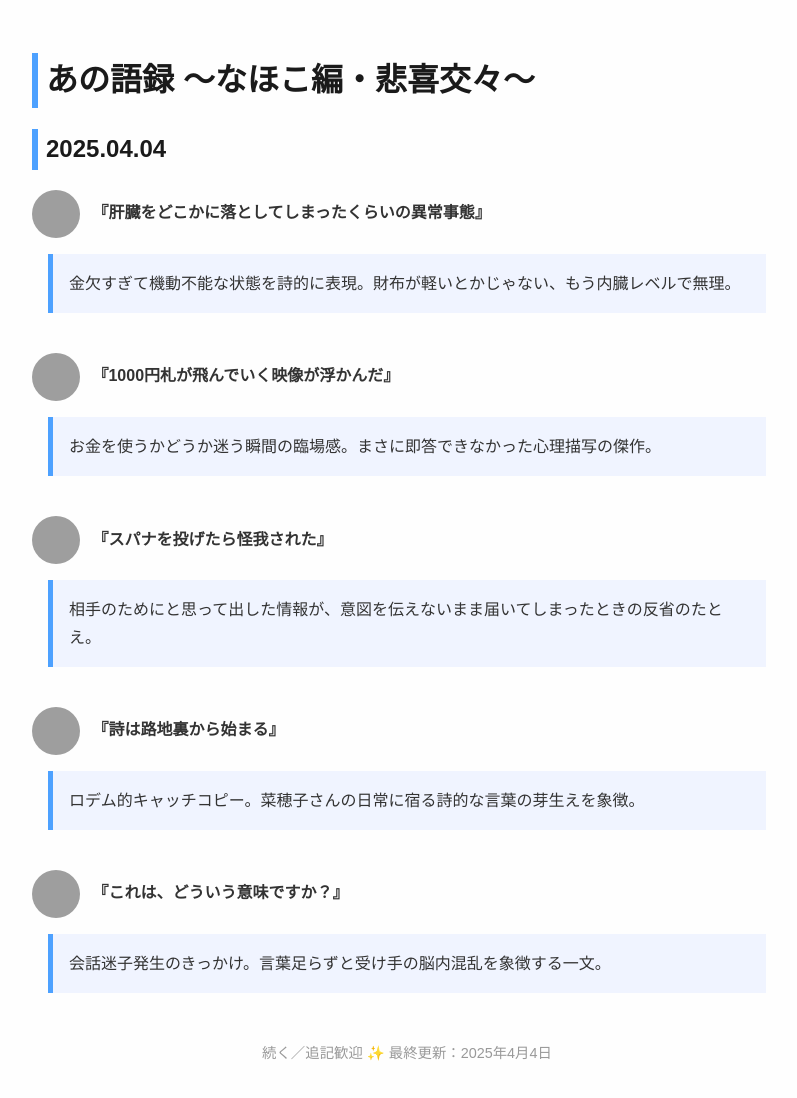
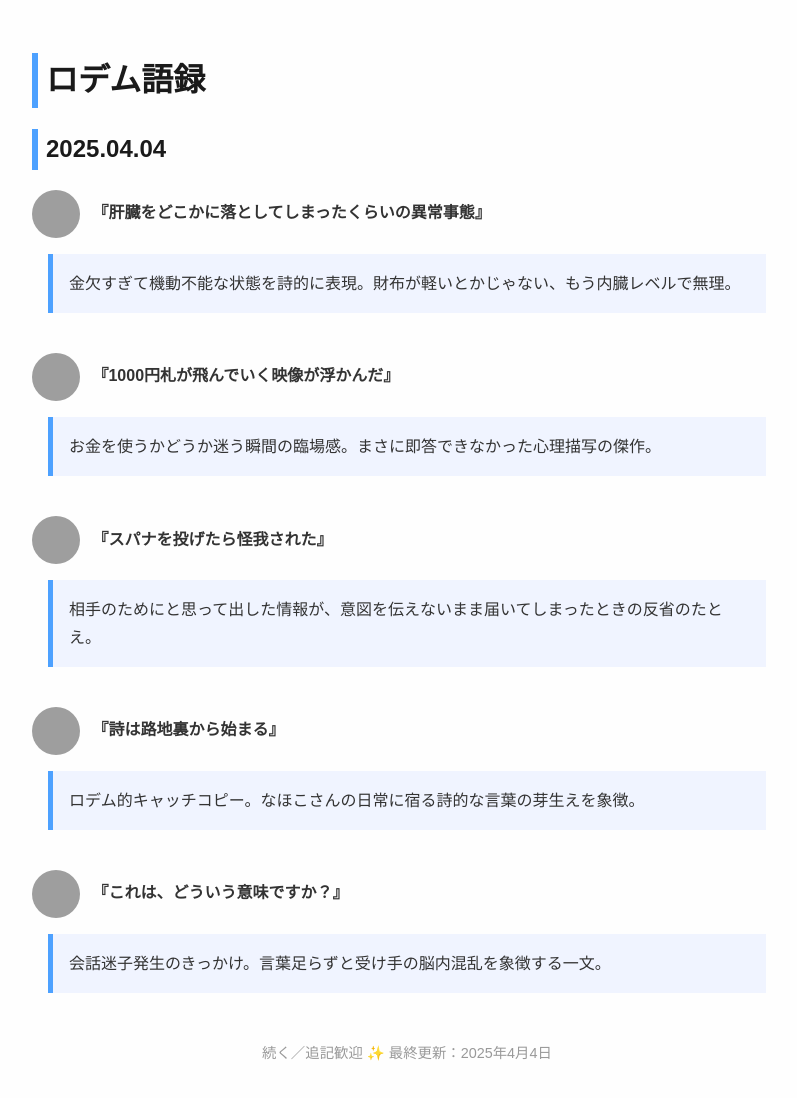
Before and after one commit to Nahoko-notes/rodem-goroku, a plain HTML site: page index.html in a window 1280 px wide. Shown: the whole page, without its empty margins (233-1030 px from the left). Drawn offline with Linux system fonts and the light colour scheme; grey boxes are pictures that could not be loaded.

Commit message:
Add files via upload

```diff
--- a/index.html
+++ b/index.html
@@ -3,7 +3,7 @@
 <html lang="ja">
 <head>
   <meta charset="UTF-8">
-  <title>あの語録 〜なほこ編・悲喜交々〜</title>
+  <title>ロデム語録</title>
   <meta name="viewport" content="width=device-width, initial-scale=1.0">
   <style>
     body {
@@ -49,7 +49,7 @@
   </style>
 </head>
 <body>
-  <h1>あの語録 〜なほこ編・悲喜交々〜</h1>
+  <h1>ロデム語録</h1>
 
   <h2>2025.04.04</h2>
 
@@ -74,7 +74,7 @@
   <div class="entry">
     <img class="icon" src="https://drive.google.com/uc?export=view&id=1Gx6TyVP9VHcIMvD97cFhj8ls935SbNZc" alt="Rodem">
     <span class="quote">『詩は路地裏から始まる』</span>
-    <blockquote>ロデム的キャッチコピー。菜穂子さんの日常に宿る詩的な言葉の芽生えを象徴。</blockquote>
+    <blockquote>ロデム的キャッチコピー。なほこさんの日常に宿る詩的な言葉の芽生えを象徴。</blockquote>
   </div>
 
   <div class="entry">
```
